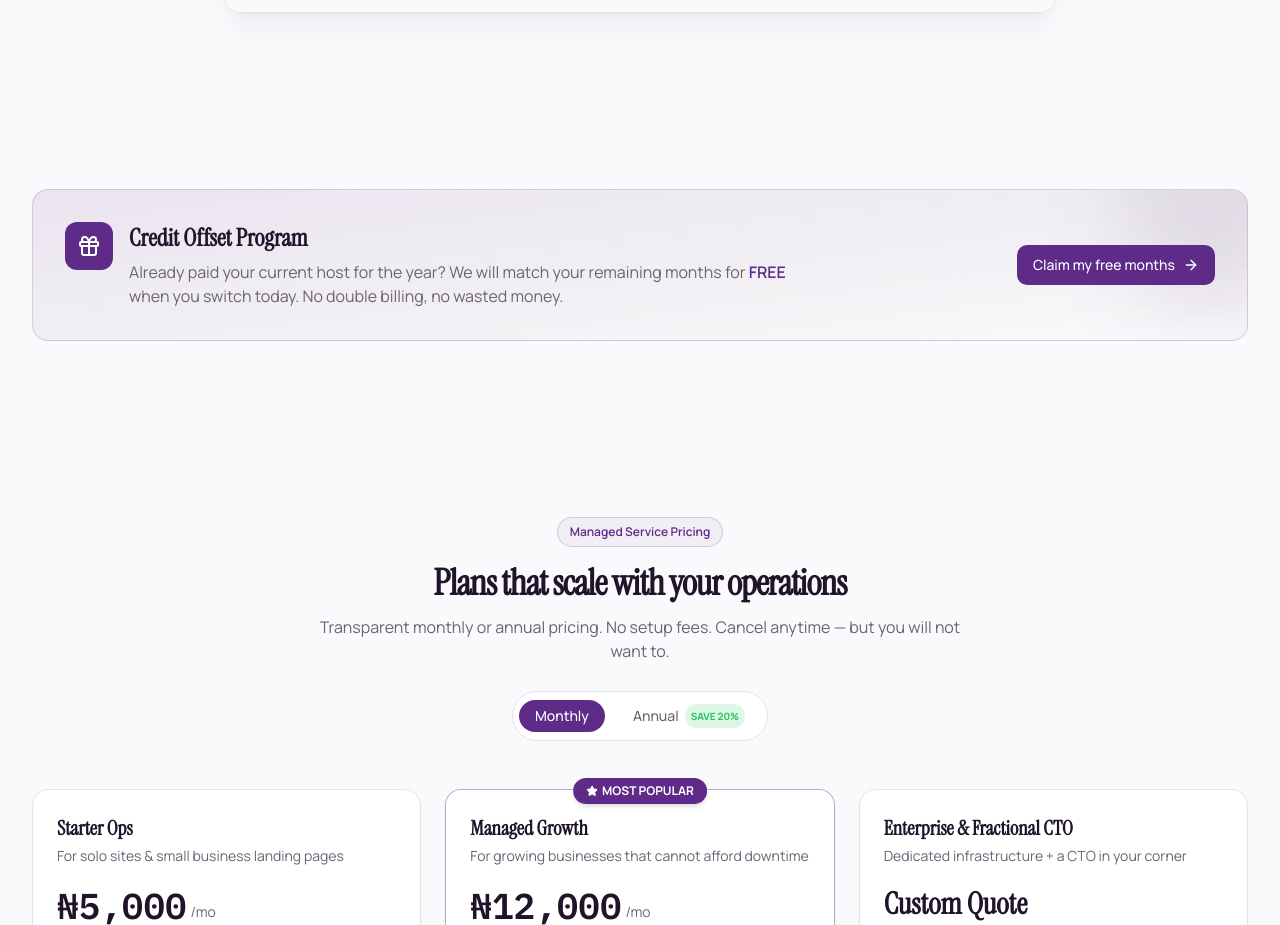
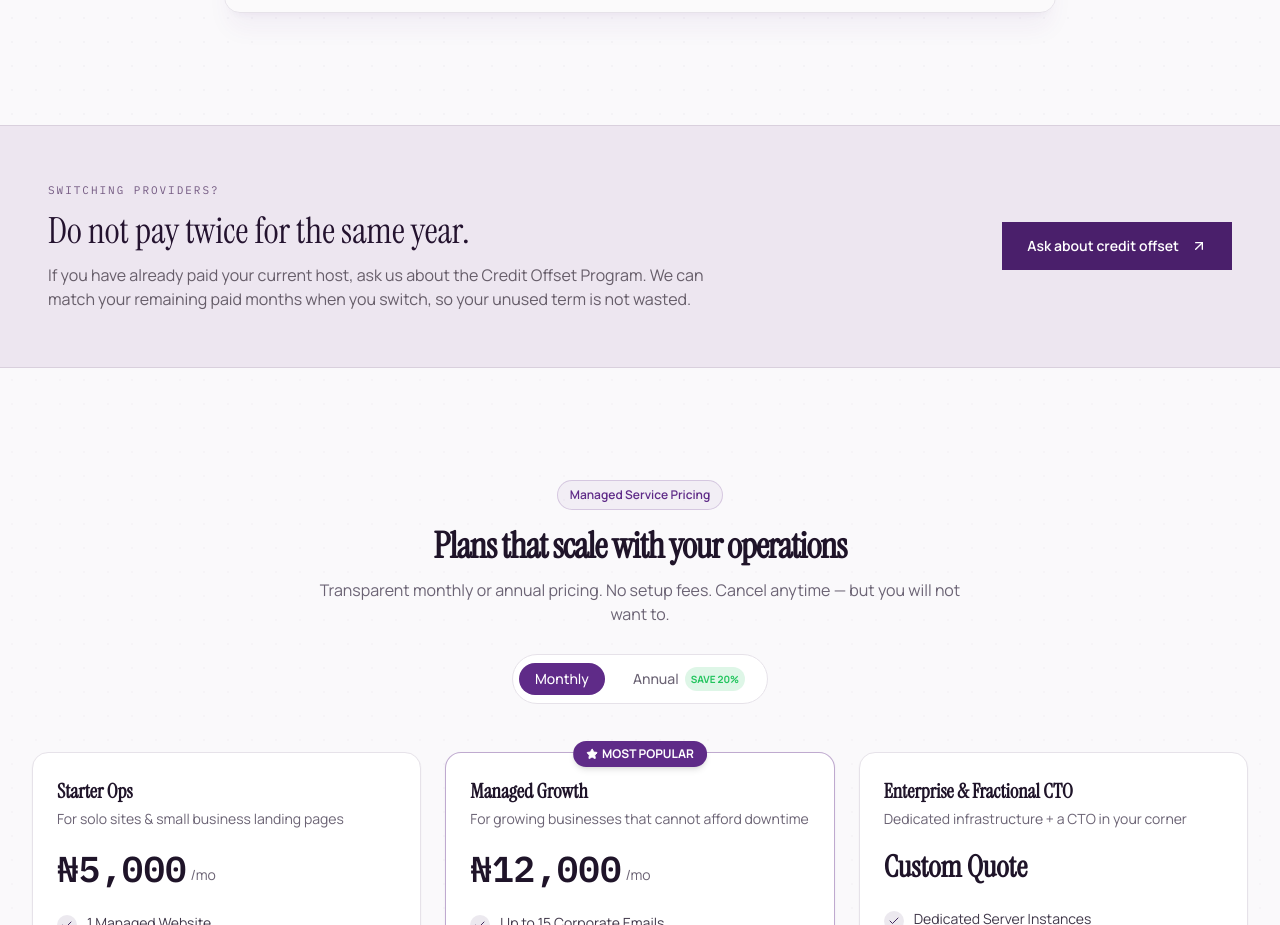
Before and after one commit to Holladworld/hostsuite, a Next.js app: page / in a window 1280 px wide. Shown: the part 3338-4263 px from the top of the page. Built offline with nearby package versions, Linux system fonts and the light colour scheme; no server answers; the database is empty.

Commit message:
design: simplify credit offset section

```diff
--- a/components/credit-offset-banner.tsx
+++ b/components/credit-offset-banner.tsx
@@ -1,43 +1,27 @@
-'use client';
-
-import { motion } from 'framer-motion';
-import { Gift, ArrowRight } from 'lucide-react';
-import { Button } from '@/components/ui/button';
+import { ArrowUpRight } from 'lucide-react';
 import { waLink } from '@/lib/constants';
 
 export function CreditOffsetBanner() {
   return (
-    <section className="py-12 lg:py-16">
-      <div className="mx-auto max-w-7xl px-4 sm:px-6 lg:px-8">
-        <motion.div
-          initial={{ opacity: 0, y: 20 }}
-          whileInView={{ opacity: 1, y: 0 }}
-          viewport={{ once: true, margin: '-60px' }}
-          transition={{ duration: 0.5 }}
-          className="relative overflow-hidden rounded-2xl border border-primary/20 bg-gradient-to-br from-primary/10 via-secondary/5 to-background p-6 sm:p-8"
+    <section className="border-y border-[#D9D0DD] bg-[#EDE6F0] py-12 sm:py-14">
+      <div className="mx-auto grid max-w-7xl gap-7 px-5 sm:px-8 md:grid-cols-[1fr_auto] md:items-center lg:px-12">
+        <div>
+          <p className="font-mono-data text-[11px] uppercase tracking-[0.18em] text-[#745A82]">Switching providers?</p>
+          <h2 className="mt-3 max-w-2xl font-display text-3xl font-normal leading-tight text-[#24132F] sm:text-4xl">
+            Do not pay twice for the same year.
+          </h2>
+          <p className="mt-3 max-w-2xl text-sm leading-7 text-[#665D69] sm:text-base">
+            If you have already paid your current host, ask us about the Credit Offset Program. We can match your remaining paid months when you switch, so your unused term is not wasted.
+          </p>
+        </div>
+        <a
+          href={waLink('Hello HostSuite, I want to switch and ask about the Credit Offset Program. I have already paid my current host.')}
+          target="_blank"
+          rel="noopener noreferrer"
+          className="inline-flex h-12 items-center justify-center gap-3 border border-[#4A1F6B] bg-[#4A1F6B] px-6 text-sm font-semibold text-white transition hover:bg-[#351449]"
         >
-          <div className="pointer-events-none absolute -right-16 -top-16 h-48 w-48 rounded-full bg-secondary/10 blur-2xl" />
-          <div className="relative flex flex-col items-start gap-5 sm:flex-row sm:items-center sm:justify-between">
-            <div className="flex items-start gap-4">
-              <div className="flex h-12 w-12 shrink-0 items-center justify-center rounded-xl bg-primary text-primary-foreground">
-                <Gift className="h-6 w-6" />
-              </div>
-              <div>
-                <h3 className="font-display text-xl font-bold text-foreground sm:text-2xl">
-                  Credit Offset Program
-                </h3>
-                <p className="mt-1.5 max-w-2xl text-sm text-muted-foreground sm:text-base">
-                  Already paid your current host for the year? We will match your remaining months for <span className="font-semibold text-primary">FREE</span> when you switch today. No double billing, no wasted money.
-                </p>
-              </div>
-            </div>
-            <Button asChild className="shrink-0 bg-primary text-primary-foreground hover:bg-primary/90">
-              <a href={waLink('Hello HostSuite, I want to switch and use your Credit Offset Program. I have already paid my current host.')} target="_blank" rel="noopener noreferrer" className="gap-2">
-                Claim my free months <ArrowRight className="h-4 w-4" />
-              </a>
-            </Button>
-          </div>
-        </motion.div>
+          Ask about credit offset <ArrowUpRight className="h-4 w-4" />
+        </a>
       </div>
     </section>
   );
```
